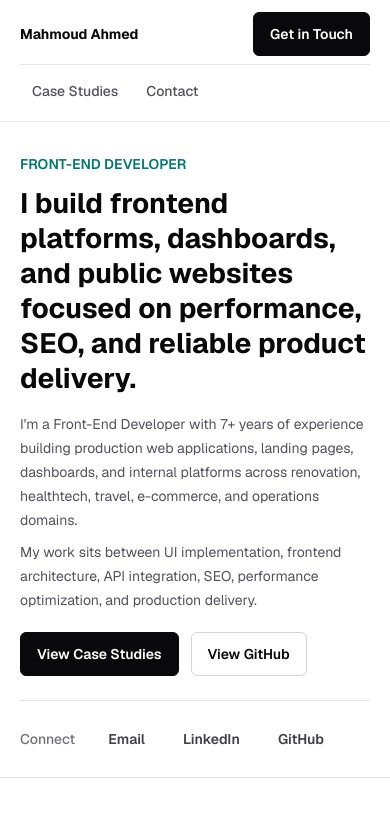
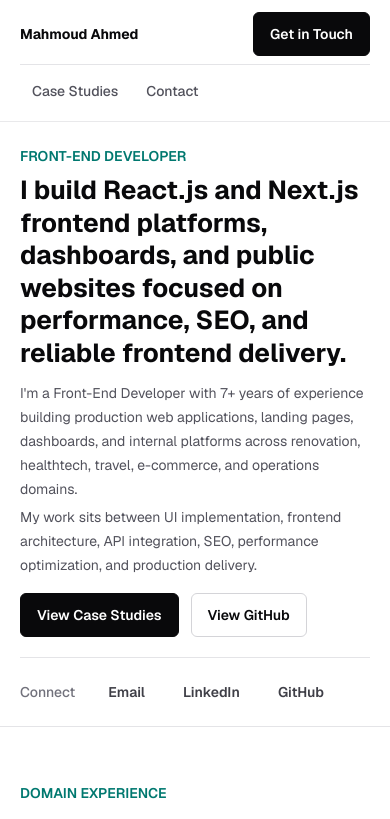
Before and after one commit to buttererror/mahmoud-portfolio, a Next.js app: page / in a window 390 px wide. Shown: the top 819 px of the page. Built offline with nearby package versions, Linux system fonts and the light colour scheme.

Commit message:
feat(home): refine frontend positioning and hero layout

```diff
--- a/src/app/page.tsx
+++ b/src/app/page.tsx
@@ -24,27 +24,27 @@ export default function Home() {
       <SiteHeader />
       <main id="main-content" tabIndex={-1} className="focus:outline-none">
         <section aria-labelledby="hero-title" className="border-b border-zinc-200 bg-white">
-          <div className="mx-auto w-full max-w-6xl px-5 pb-4 pt-8 sm:px-6 sm:py-16 lg:px-8">
+          <div className="mx-auto w-full max-w-6xl px-5 pb-3 pt-6 sm:px-6 sm:py-16 lg:px-8">
             <div className="max-w-5xl">
               <p className="text-sm font-semibold uppercase text-teal-700">
                 {profile.role}
               </p>
               <h1
                 id="hero-title"
-                className="mt-3 max-w-5xl text-[1.75rem] font-bold leading-tight text-zinc-950 sm:mt-5 sm:text-5xl lg:text-6xl"
+                className="mt-2 max-w-5xl text-[1.625rem] font-bold leading-tight text-zinc-950 sm:mt-5 sm:text-5xl lg:text-6xl"
               >
                 {profile.headline}
               </h1>
-              <div className="mt-4 max-w-3xl space-y-2 text-sm leading-6 text-zinc-600 sm:mt-6 sm:space-y-3 sm:text-lg sm:leading-8">
+              <div className="mt-3 max-w-3xl space-y-1 text-sm leading-6 text-zinc-600 sm:mt-6 sm:space-y-3 sm:text-lg sm:leading-8">
                 <p>{profile.summary}</p>
                 <p>{profile.workFocus}</p>
               </div>
-              <div className="mt-5 flex flex-wrap gap-3 sm:mt-8">
+              <div className="mt-4 flex flex-wrap gap-3 sm:mt-8">
                 {heroLinks.map((link) => (
                   <CtaLink key={link.label} link={link} />
                 ))}
               </div>
-              <div className="mt-6 flex flex-wrap items-center gap-x-1 gap-y-1 border-t border-zinc-200 pt-4 sm:mt-8 sm:pt-5">
+              <div className="mt-5 flex flex-wrap items-center gap-x-1 gap-y-1 border-t border-zinc-200 pt-3 sm:mt-8 sm:pt-5">
                 <span className="mr-3 text-sm font-medium text-zinc-500">Connect</span>
                 {contactLinks.map((link) => (
                   <CtaLink key={link.label} link={link} variant="quiet" />
--- a/src/data/case-studies.ts
+++ b/src/data/case-studies.ts
@@ -20,7 +20,7 @@ export const selectedCaseStudies: CaseStudy[] = [
       "Worked on frontend delivery for a renovation platform, including public-facing pages, dashboard interfaces, frontend architecture, infrastructure support, progressive refactoring, and cross-functional collaboration.",
     tags: ["Feature delivery", "Progressive refactoring", "Production reliability"],
     href: null,
-    note: "The live website may have changed after Mahmoud's contribution.",
+    note: "Note: The current live website may differ from the version I worked on.",
   },
   {
     title: "SEO And Performance-Focused Websites",
--- a/src/data/focus-areas.ts
+++ b/src/data/focus-areas.ts
@@ -49,7 +49,7 @@ export const frontendEngineeringFocus: EngineeringFocusArea[] = [
     title: "Delivery And Collaboration",
     items: [
       "Git",
-      "CI/CD awareness",
+      "CI/CD and deployment workflows",
       "Deployment coordination",
       "Frontend infrastructure support",
       "Debugging",
--- a/src/data/profile.ts
+++ b/src/data/profile.ts
@@ -2,7 +2,7 @@ export const profile = {
   name: "Mahmoud Ahmed",
   role: "Front-End Developer",
   headline:
-    "I build frontend platforms, dashboards, and public websites focused on performance, SEO, and reliable product delivery.",
+    "I build React.js and Next.js frontend platforms, dashboards, and public websites focused on performance, SEO, and reliable frontend delivery.",
   summary:
     "I'm a Front-End Developer with 7+ years of experience building production web applications, landing pages, dashboards, and internal platforms across renovation, healthtech, travel, e-commerce, and operations domains.",
   workFocus:
```
Also changed, not shown: 1 other file (tests, documents, lock files or other folders).
